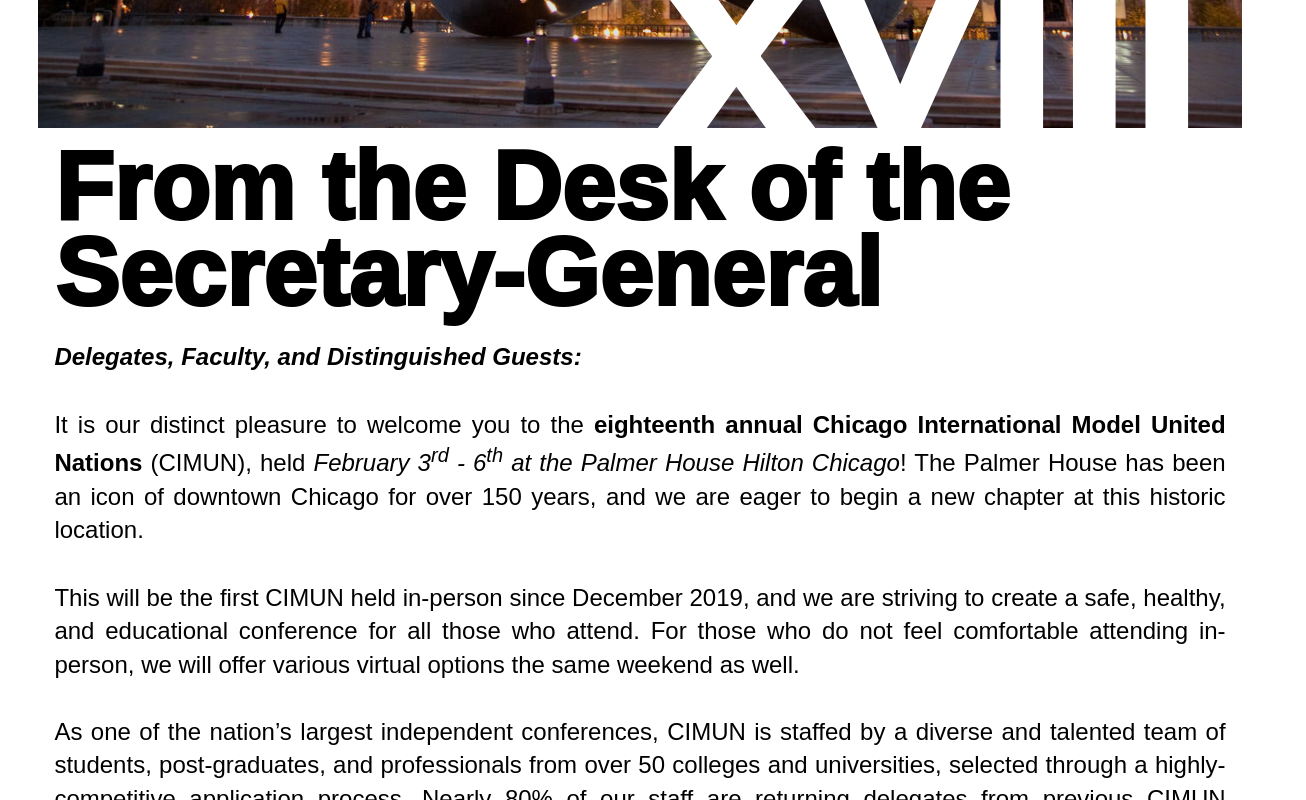
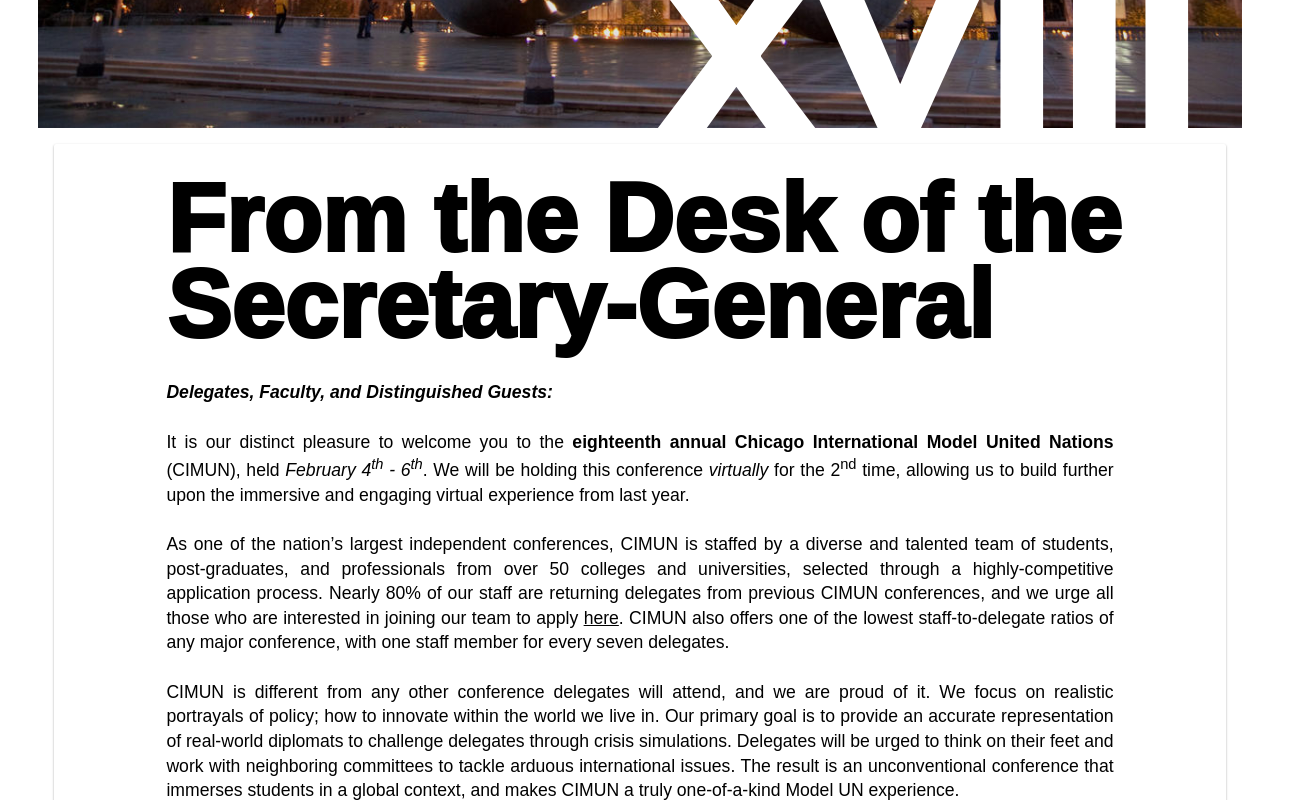
Before and after one commit to Model-UN/cimun-web, a Next.js app: page / in a window 1280 px wide. Shown: the part 580-1380 px from the top of the page, 1306 px wide, since content can reach past the window. Built offline with nearby package versions, Linux system fonts and the light colour scheme.

Commit message:
Update letter

```diff
--- a/app/components/elements/MaterialCard.element.tsx
+++ b/app/components/elements/MaterialCard.element.tsx
@@ -1,30 +1,52 @@
 import styled from "styled-components";
 import {breakpoints} from "../../../styles/breakpoints";
 
-export const MaterialCard = styled.div`
+interface MaterialCardProps {
+  margins?: string;
+  pad?: string;
+  mobMargins?: string;
+  column?: boolean;
+  noAnimate?: boolean;
+}
+
+export const MaterialCard = styled.div<MaterialCardProps>`
   display: -webkit-box;
   display: -moz-box;
   display: -ms-flexbox;
   display: -webkit-flex;
   display: flex;
-  flex-direction: row;
+  flex: 1;
 
+  position: relative;
+  width: 100%;
+  min-height: 100px;
+
+  flex-direction: ${(props: MaterialCardProps) => props.column ? "column" : "row"};
   ${breakpoints("flex-direction", "", [{ 600: "column"}])};
+  margin: ${(props: MaterialCardProps) => props.margins ? props.margins : "1rem"};
+  padding: ${(props: MaterialCardProps) => props.pad ? props.pad : "1rem"};
+  ${(props: MaterialCardProps) => {
+    return props.mobMargins
+      ? breakpoints("margin", "", [{1000: props.mobMargins}])
+      : breakpoints("margin", "", [{1000: "0"}])
+  }}
 
   background: #fff;
+  border-radius: 2px;
 
-  min-height: 100px;
-  margin: 1rem;
-  padding: 1rem;
-  position: relative;
-  width: 100%;
-
-  border-radius: 2px;
   box-shadow: 0 1px 3px rgba(0,0,0,0.12), 0 1px 2px rgba(0,0,0,0.24);
 
-  transition: all 0.3s cubic-bezier(.25,.8,.25,1);
+  transition: ${(props: MaterialCardProps) => {
+    return props.noAnimate
+      ? "none"
+      : "all 0.3s cubic-bezier(.25,.8,.25,1)"
+  }};
 
   :hover {
-    box-shadow: 0 14px 28px rgba(0,0,0,0.25), 0 10px 10px rgba(0,0,0,0.22);
-  }
+    box-shadow: ${(props: MaterialCardProps) => {
+      return props.noAnimate
+        ? "0 1px 3px rgba(0,0,0,0.12), 0 1px 2px rgba(0,0,0,0.24)"
+        : "0 14px 28px rgba(0,0,0,0.25), 0 10px 10px rgba(0,0,0,0.22)"
+    }};
+  };
 `
--- a/components/Announce.tsx
+++ b/components/Announce.tsx
@@ -27,8 +27,28 @@ const RegistrationOpen = () => {
   )
 };
 
+const VirtualConference = () => {
+  return (
+      <AnnouncementBar>
+        <Body
+            color={colors.ltGray}
+            weight={600}
+            align="center"
+            margins="0.5rem"
+        >
+          Delegates and Advisors: CIMUN XVIII will be held virtually this year.
+          {" - "}
+          <Link href="#letter">
+            <a><u>Read More</u></a>
+          </Link>
+        </Body>
+      </AnnouncementBar>
+  )
+};
+
 const Announce = {
-  RegistrationOpen
+  RegistrationOpen,
+  VirtualConference
 };
 
 export default Announce;
--- a/components/infoColumns/infoColumns.styles.ts
+++ b/components/infoColumns/infoColumns.styles.ts
@@ -77,6 +77,7 @@ export const CardContainer = styled.div<{
   color?: string;
   margins?: string;
   pad?: string;
+  mobMargins?: string;
   noMargins?: boolean;
   align?: string;
   radius?: string;
@@ -109,9 +110,13 @@ export const CardContainer = styled.div<{
 `;
 
 export const Title = styled(SubTitle)`
+  width: 100%;
+  font-weight: 1000;
   font-size: 6rem;
   ${breakpoints("font-size", "", [{ 1000: "4rem" }, { 720: "2.25rem" }])};
-  width: 100%;
-  margin: 0;
-  font-weight: 1000;
+  margin: ${(props) => (props.margins ? props.margins : "0rem")};
+  ${(props) =>
+          props.mobMargins
+                  ? breakpoints("margin", "", [{ 1000: props.mobMargins }])
+                  : breakpoints("margin", "", [{ 1000: "1rem 1rem 0 1rem" }])}
 `;
--- a/components/infoColumns/letter.element.tsx
+++ b/components/infoColumns/letter.element.tsx
@@ -1,42 +1,36 @@
+import Link from 'next/link'
 import {
   CardContainer,
   CardWrapper,
   InfoColumnWrapper, Title
 } from "./infoColumns.styles";
 import {Body} from "../../styles/typography";
+import {MaterialCard} from "../../app/components/elements";
 
 export default function LetterElement(): JSX.Element {
   return (
-    <InfoColumnWrapper>
+    <InfoColumnWrapper id="letter">
       <CardWrapper flex="1" margins="1rem 15% 0 15%" pad="auto">
-        <CardContainer noMargins>
-        <Title line={0.9}>From the Desk of the Secretary-General</Title>
-        <Body size="1.5rem" line={1.4} align={"justify"}>
+        <MaterialCard column noAnimate>
+          <Title margins="1rem 0 0 6rem" line={0.9}>From the Desk of the Secretary-General</Title>
+          <Body margins="2rem 6rem 2rem 6rem" size="1.1rem" line={1.4} align={"justify"}>
             <em><strong>Delegates, Faculty, and Distinguished Guests:</strong></em>
             <br/><br/>
-          It is our distinct pleasure to welcome you to the <strong>
-          eighteenth annual Chicago International Model United
-          Nations</strong> (CIMUN), held <em>February 3<sup>rd</sup> -
-          6<sup>th</sup> at the Palmer House Hilton Chicago
-          </em>! The Palmer House has been an icon of downtown Chicago for over
-          150 years, and we are eager to begin a new chapter at this historic
-          location.
+            It is our distinct pleasure to welcome you to the <strong> eighteenth annual
+            Chicago International Model United Nations</strong> (CIMUN), held {" "}
+            <em>February 4<sup>th</sup> - 6<sup>th</sup></em>. We will be holding this
+            conference <em>virtually</em> for the 2<sup>nd</sup> time, allowing us to
+            build further upon the immersive and engaging virtual experience from last
+            year.
             <br/><br/>
-          This will be the first CIMUN held in-person since December
-          2019, and we are striving to create a safe, healthy, and educational
-          conference for all those who attend. For those who do not feel
-          comfortable attending in-person, we will offer various virtual options
-          the same weekend as well.
-          <br/>
-          <br/>
             As one of the nation’s largest independent conferences, CIMUN is staffed by a
             diverse and talented team of students, post-graduates, and professionals from
             over 50 colleges and universities, selected through a highly-competitive
             application process. Nearly 80% of our staff are returning delegates from
             previous CIMUN conferences, and we urge all those who are interested in joining
-          our team to apply at the link on our website. CIMUN also offers one of the
-          lowest staff-to-delegate ratios of any major conference, with one staff member
-          for every seven delegates.
+            our team to apply <Link href="/staff-apps"><a>here</a></Link>. CIMUN also offers
+            one of the lowest staff-to-delegate ratios of any major conference, with one
+            staff member for every seven delegates.
             <br/><br/>
             CIMUN is different from any other conference delegates will attend, and we are
             proud of it. We focus on realistic portrayals of policy; how to innovate within
@@ -47,16 +41,16 @@ export default function LetterElement(): JSX.Element {
             unconventional conference that immerses students in a global context, and makes
             CIMUN a truly one-of-a-kind Model UN experience.
             <br/><br/>
-          CIMUN XVIII will offer 20 unique committees and cabinets, most with 15
-          delegates or less. The historical year of 1950 will immerse delegates in a
+            CIMUN XVIII features 20 unique committees and cabinets, each consisting of 40
+            delegates or fewer. The historical year of 1950 will immerse delegates in a
             scenario that requires innovation and originality, as decisions they will make
             can alter geographical and political power for generations to come. CIMUN
-          implements delegate’s decisions in real-time, allowing them to see the impact
+            implements delegates' decisions in real-time, allowing them to see the impact
             of their actions, and requiring them to think critically beyond the bounds of
             any one topic to best represent their national interests.
             <br/><br/>
-          We could not be more excited to welcome you in 2022, and we hope you enjoy your
-          stay in the great city of Chicago.
+            We could not be more excited to welcome you in 2022, and we look forward to
+            revolutionizing the way we participate in debate!
             <br/><br/>
             Sincerely,
             <br/><br/>
@@ -64,7 +58,7 @@ export default function LetterElement(): JSX.Element {
             <br/>
             Secretary-General, CIMUN XVIII
           </Body>
-      </CardContainer>
+      </MaterialCard>
     </CardWrapper>
   </InfoColumnWrapper>)
 }
--- a/pages/index.tsx
+++ b/pages/index.tsx
@@ -35,7 +35,7 @@ export default function Home() {
               rel="stylesheet"
           />
         </Head>
-        <Announce.RegistrationOpen/>
+        <Announce.VirtualConference/>
         <HeaderNav/>
         <Jumbotron
             titleOne="CIMUN"
--- a/styles/globals.css
+++ b/styles/globals.css
@@ -1,5 +1,6 @@
 html,
 body {
+  scroll-behavior: smooth;
   padding: 0;
   margin: 0;
   font-family: -apple-system, BlinkMacSystemFont, Segoe UI, Roboto, Oxygen,
--- a/styles/typography.ts
+++ b/styles/typography.ts
@@ -19,6 +19,7 @@ interface TextType {
   color?: string; ///Passing Optional Props
   size?: string;
   mobSize?: string; // mobile size
+  mobMargins?: string; // mobile size
   line?: number;
   margins?: string;
   self?: string;
@@ -82,6 +83,10 @@ export const Body = styled.p<TextType>`
     props.styling ? props.styling : "normal"};
   align-self: ${(props: TextType) => (props.self ? props.self : "flex-start")};
   margin: ${(props: TextType) => (props.margins ? props.margins : undefined)};
+  ${(props) =>
+          props.mobMargins
+                  ? breakpoints("margin", "", [{ 1000: props.mobMargins }])
+                  : breakpoints("margin", "", [{ 1000: "1rem 1rem 0 1rem" }])}
   color: ${(props: TextType) => (props.color ? props.color : "black")};
   font-size: ${(props: TextType) => (props.size ? props.size : "1.2rem")};
   ${breakpoints("font-size", "", [{ 1000: ".9rem" }])};
```
Lines whose indentation alone changed are shown as unchanged.
